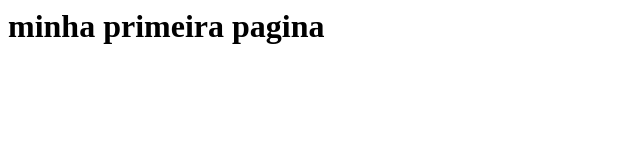
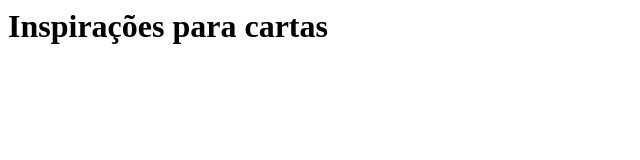
Before and after one commit to palhacada043/meu-primeiro-repositorio, a plain HTML site: page index.html in a window 1280 px wide. Shown: the whole page, without its empty margins (0-640 px from the left). Drawn offline with Linux system fonts and the light colour scheme.

Commit message:
alteração do titulo da pagina

```diff
--- a/index.html
+++ b/index.html
@@ -1,3 +1,3 @@
 <htnl>
-  <h1> minha primeira pagina </h1>
+  <h1> Inspirações para cartas </h1>
   </html>
```
